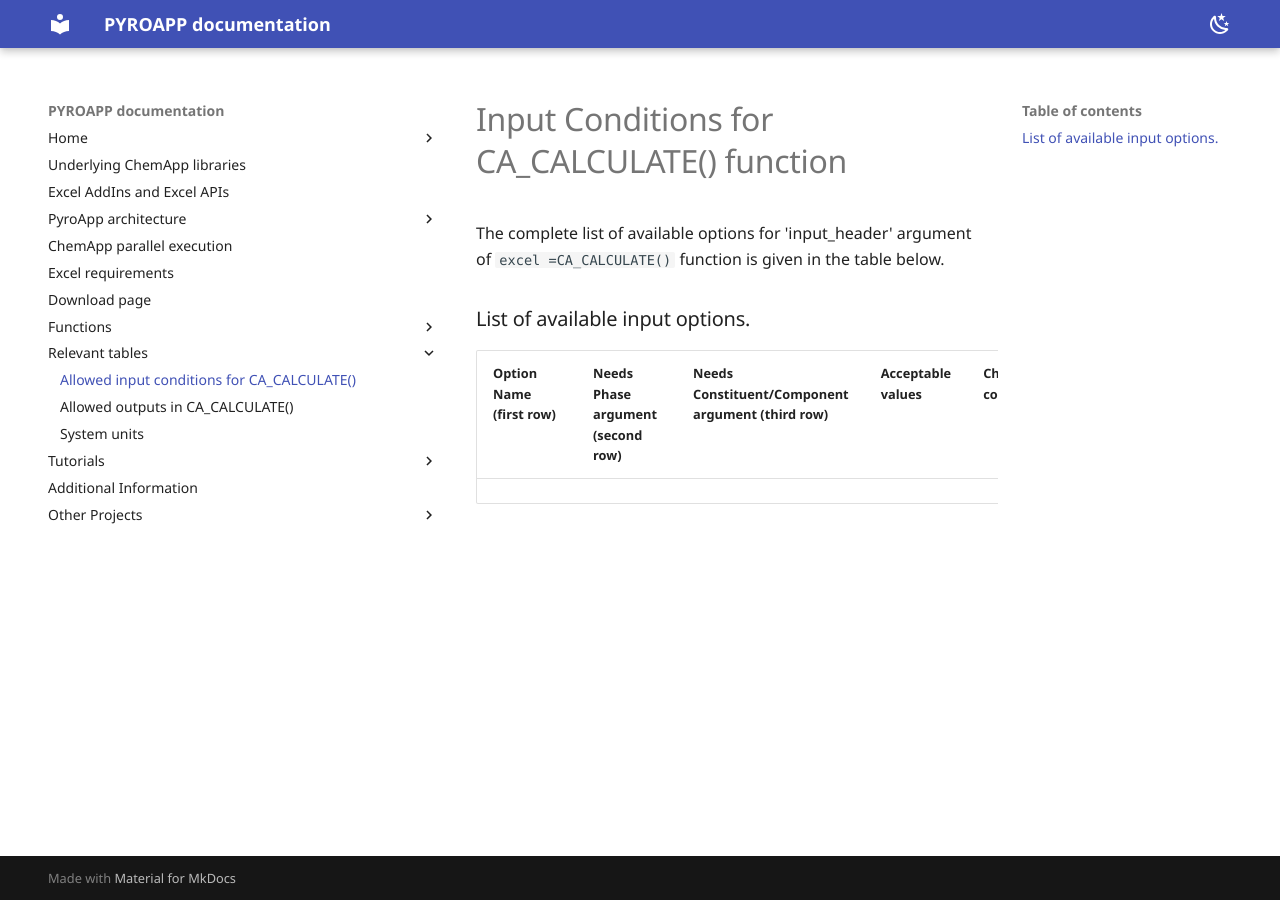
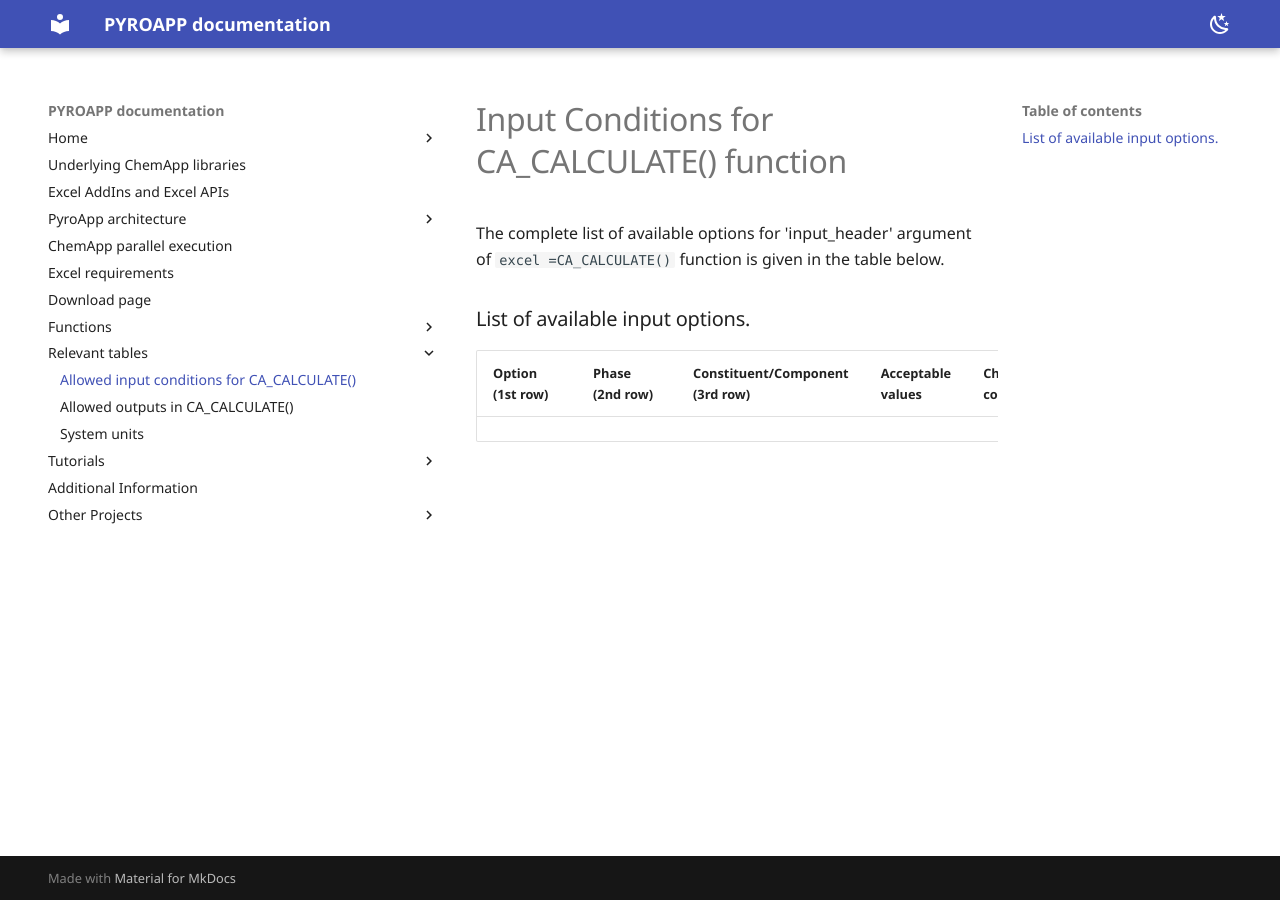
Before and after one commit to evnekdev/pyroapp-docs, an MkDocs documentation site: the page built from docs/input_conditions.md, in a window 1280 px wide. Built offline with MkDocs 1.6.1 and Material for MkDocs 9.7.7, drawn with Linux system fonts in a browser that asks for light colours; some web fonts are replaced.

Commit message:
Update input_conditions.md

```diff
--- a/docs/input_conditions.md
+++ b/docs/input_conditions.md
@@ -4,5 +4,5 @@
 
 ### List of available input options.
 
-| Option Name (first row) | Needs Phase argument (second row) | Needs Constituent/Component argument (third row) | Acceptable values | ChemApp correspondence |
+| Option (1st row) | Phase (2nd row) | Constituent/Component (3rd row) | Acceptable values | ChemApp correspondence |
 |---|---|---|---|---|
```
